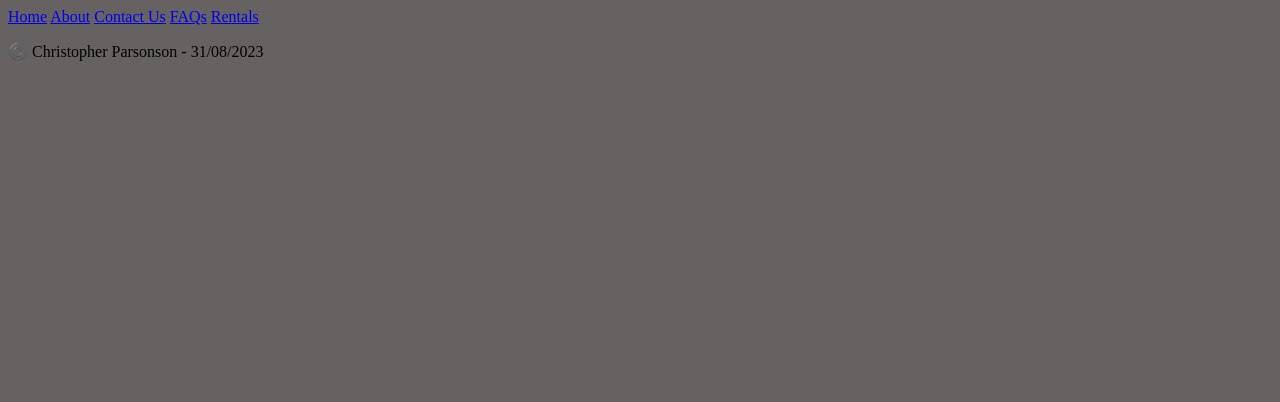
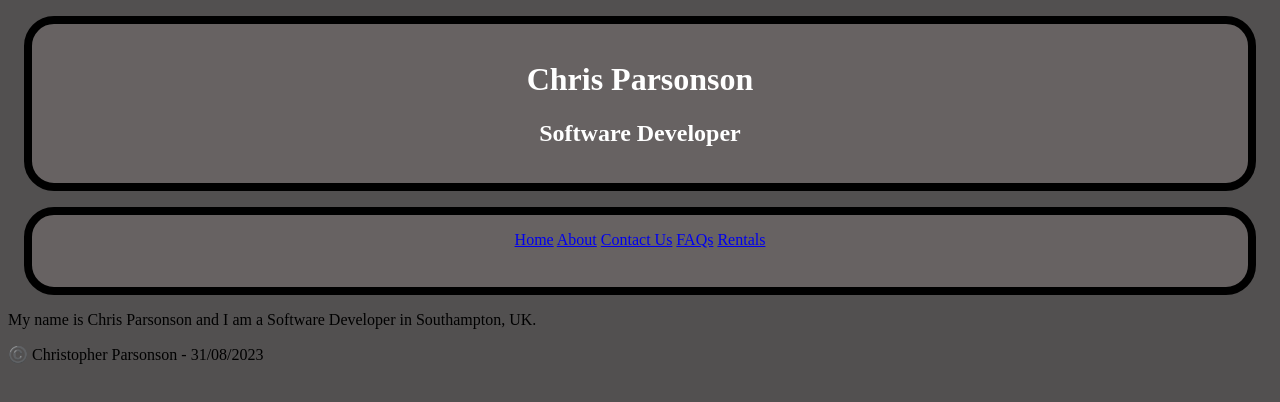
Before and after one commit to cjparsonson/Project1, a plain HTML site: page index.html in a window 1280 px wide. Drawn offline with Linux system fonts and the light colour scheme.

Commit message:
Working on box design.

```diff
--- a/index.html
+++ b/index.html
@@ -11,6 +11,11 @@
     <link rel="stylesheet" href="styles/main.css">
 </head>
 
+<header>
+    <h1>Chris Parsonson</h1>
+    <h2>Software Developer</h2>
+</header>
+
 <nav>
     <a href="index.php">Home</a>
     <a href="about.html">About</a>
@@ -20,7 +25,7 @@
 </nav>
 
 <body>
-
+    <p>My name is Chris Parsonson and I am a Software Developer in Southampton, UK.</p>
 </body>
 
 <footer>
--- a/styles/main.css
+++ b/styles/main.css
@@ -1,4 +1,29 @@
 /* Set background colour */
 html {
+  background-color: #525050;
+}
+
+header {
+  margin: 1rem;
   background-color: #676262;
+  color: #fff;
+  padding: 1em;
+  text-align: center;
+  border: black;
+  border-style: solid;
+  border-width: 0.5rem;
+  border-radius: 30px;
 }
+
+nav {
+  margin: 1rem;
+  min-height: 5vh;
+  background-color: #676262;
+  color: #fff;
+  padding: 1em;
+  text-align: center;
+  border: black;
+  border-style: solid;
+  border-width: 0.5rem;
+  border-radius: 30px;
+}
```
